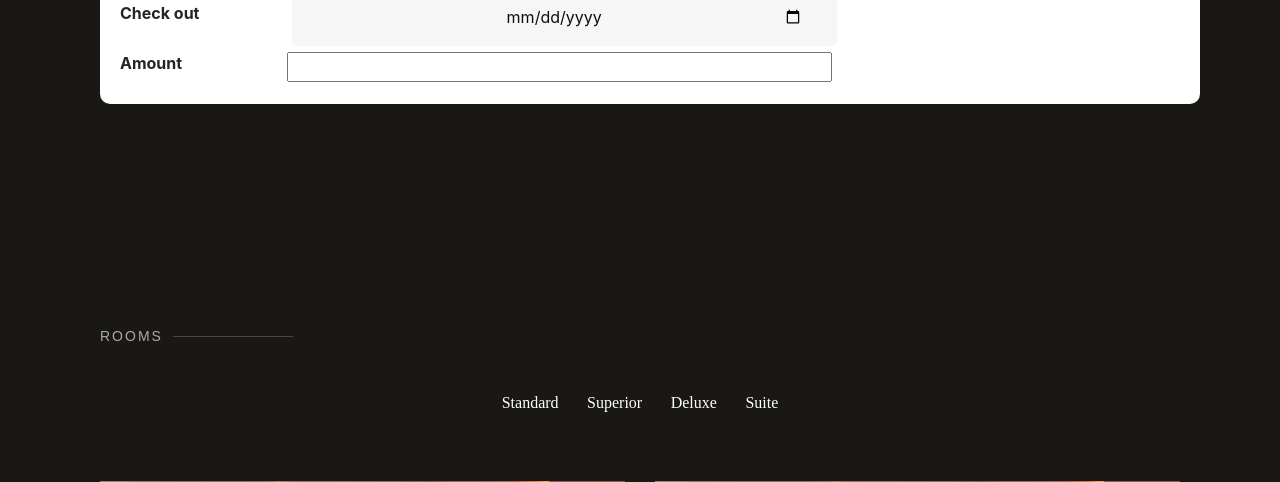
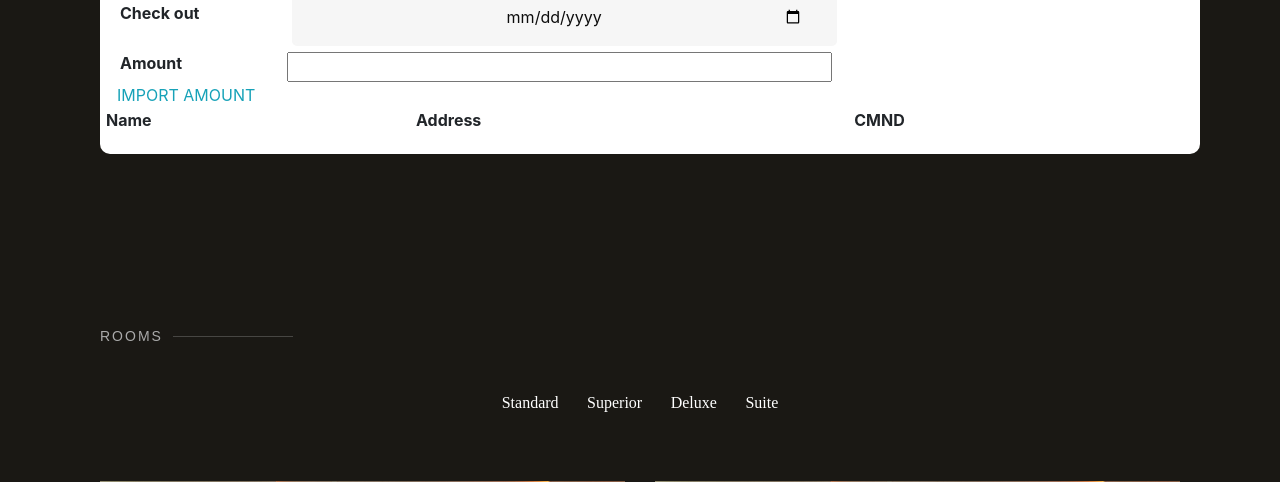
Before and after one commit to ttken01/HotelManager, a Flask app: page /staff1 in a window 1280 px wide. Shown: the part 801-1283 px from the top of the page. Run offline with Flask 2, Linux system fonts and the light colour scheme; data comes from the database, SQL or seed files in the repository; lists and menus that the app fills with data are empty; some libraries are stand-ins or nearby versions.

Commit message:
test staff1.html

```diff
--- a/hotelapp/static/css/style.css
+++ b/hotelapp/static/css/style.css
@@ -301,7 +301,7 @@ input[type=text]:placeholder {
   position: absolute  !important;
   display: block;
   right: 0 ;
-  top:50%;
+  top:100px;
   transform: translate(-50%,-50%);
 }
 .wrapper{
--- a/hotelapp/static/js/cart.js
+++ b/hotelapp/static/js/cart.js
@@ -119,3 +119,21 @@ function addComment(roomId){
         })
     }
 }
+
+
+function addList(){
+    var a = document.getElementById('amount').value
+    let area = document.getElementById('addListArea')
+    let brAdd = document.getElementById('brAddId')
+    for(i=1; i<=a; i++){
+        area.innerHTML = area.innerHTML + `
+            <tr>
+                <th><input type="text" class="arrival " id="name${i}" name="name${i}"></th>
+                <th><input type="text" class="arrival " id="address${i}" name="address${i}"></th>
+                <th><input type="text" class="arrival " id="cmnd${i}" name="cmnd${i}"></th>
+            </tr>
+        `
+        brAdd.innerHTML = brAdd.innerHTML + `<br><br><br>`
+    }
+
+}
--- a/hotelapp/templates/staff1.html
+++ b/hotelapp/templates/staff1.html
@@ -40,14 +40,28 @@
             <div class="row align-items-center">
                   <label for="amount" class=" font-weight-bold col-md-2">Amount</label>
                   <input type="number" class="arrival col-md-6" min="1" max="7" id="amount" name="amount">
+                <a class="text text-info" onclick="addList()">IMPORT AMOUNT</a>
             </div>
+            <div class="row align-items-center">
+                <table id="addListArea">
+                    <tr>
+                        <th>Name</th>
+                        <th>Address</th>
+                        <th>CMND</th>
+                    </tr>
+                </table>
+            </div>
+
                       <div class="col-md-3"></div>
                       <input type="submit" class="btn  btn-submit" value="BOOKING">
           </form>
       </div>
  <!-- ======= Menu Section ======= -->
-<br><br><br><br><br>
+<div id="brAddId">
+    <br><br><br><br><br>
 <br><br><br><br><br><br>
+</div>
+
  <section id="menu" class="menu section-bg">
   <div class="container" data-aos="fade-up">
 
```
